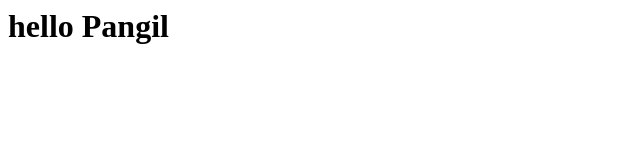
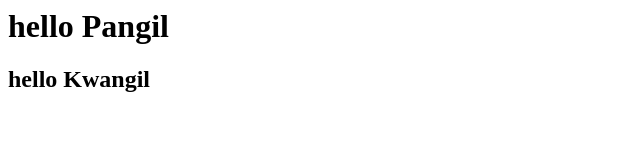
Before and after one commit to pangil5634/406room, a plain HTML site: page index.html in a window 1280 px wide. Shown: the whole page, without its empty margins (0-640 px from the left). Drawn offline with Linux system fonts and the light colour scheme.

Commit message:
add info

```diff
--- a/index.html
+++ b/index.html
@@ -1 +1,2 @@
 <h1>hello Pangil</h1>
+<h2>hello Kwangil</h2>
```
